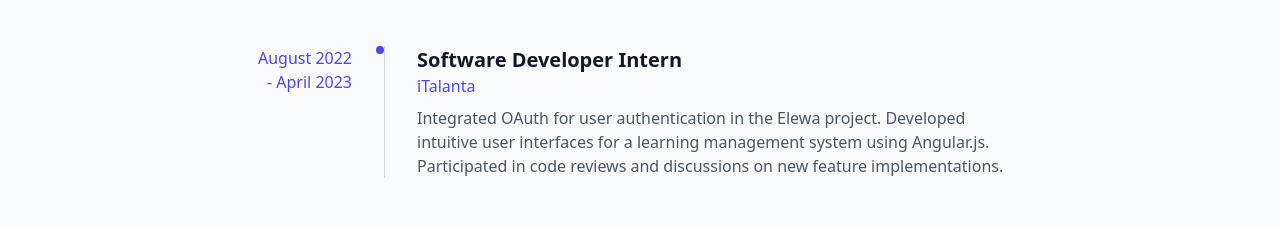
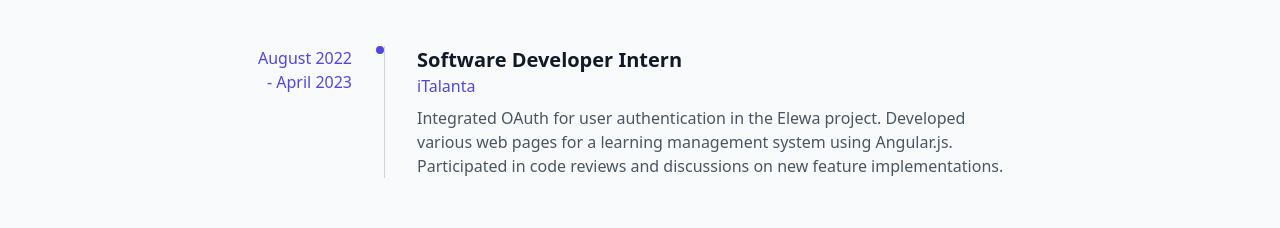
Before and after one commit to ItotiaHarrison/Portfolio24, a React (Vite) app: page / in a window 1280 px wide. Shown: the part 2753-2981 px from the top of the page. Built offline with nearby package versions, Linux system fonts and the light colour scheme.

Commit message:
Update experiences

```diff
--- a/src/App.tsx
+++ b/src/App.tsx
@@ -100,7 +100,7 @@ function App() {
       title: "Software Developer Intern",
       company: "iTalanta",
       description:
-        "Integrated OAuth for user authentication in the Elewa project. Developed intuitive user interfaces for a learning management system using Angular.js. Participated in code reviews and discussions on new feature implementations.",
+        "Integrated OAuth for user authentication in the Elewa project. Developed various web pages for a learning management system using Angular.js. Participated in code reviews and discussions on new feature implementations.",
     },
   ];
 
```
